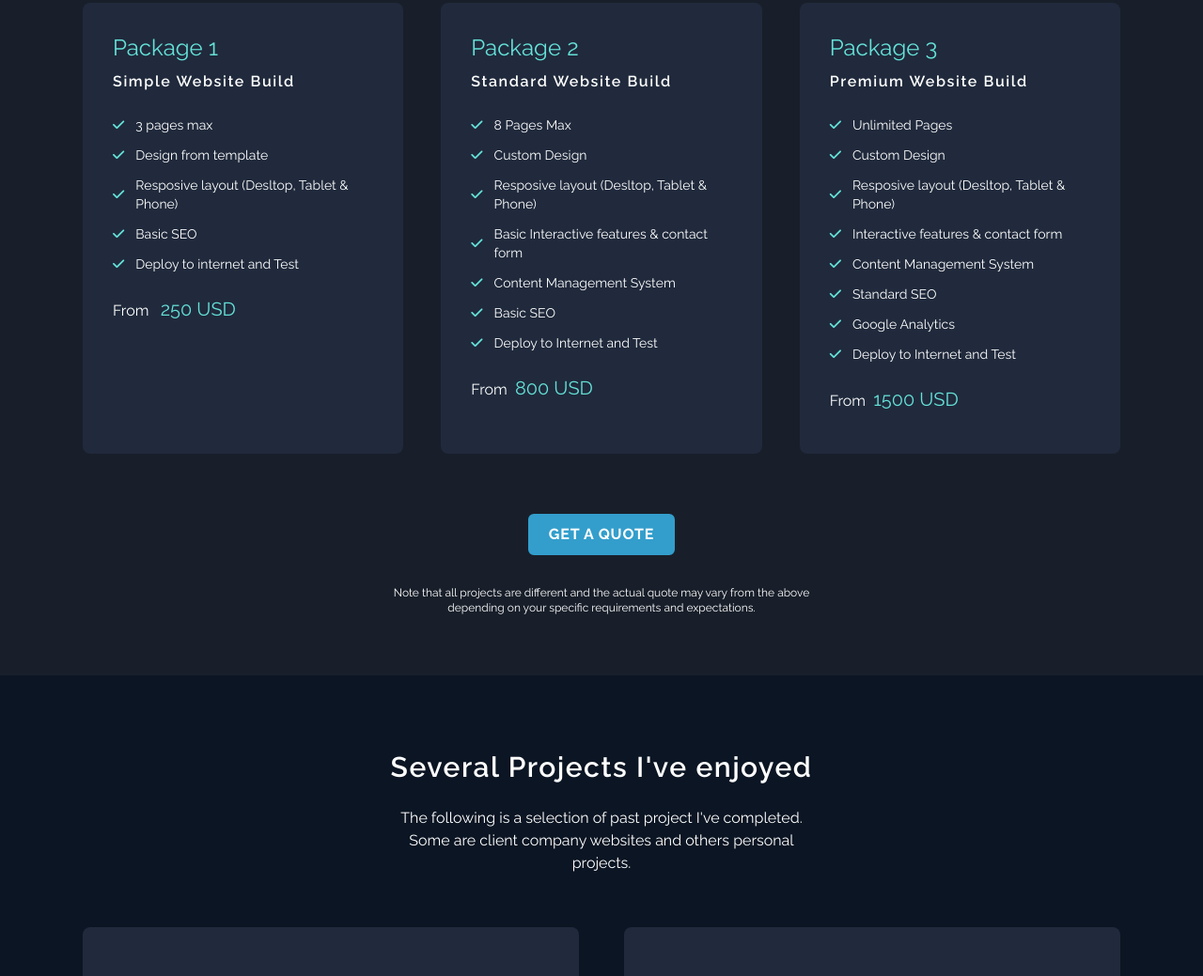
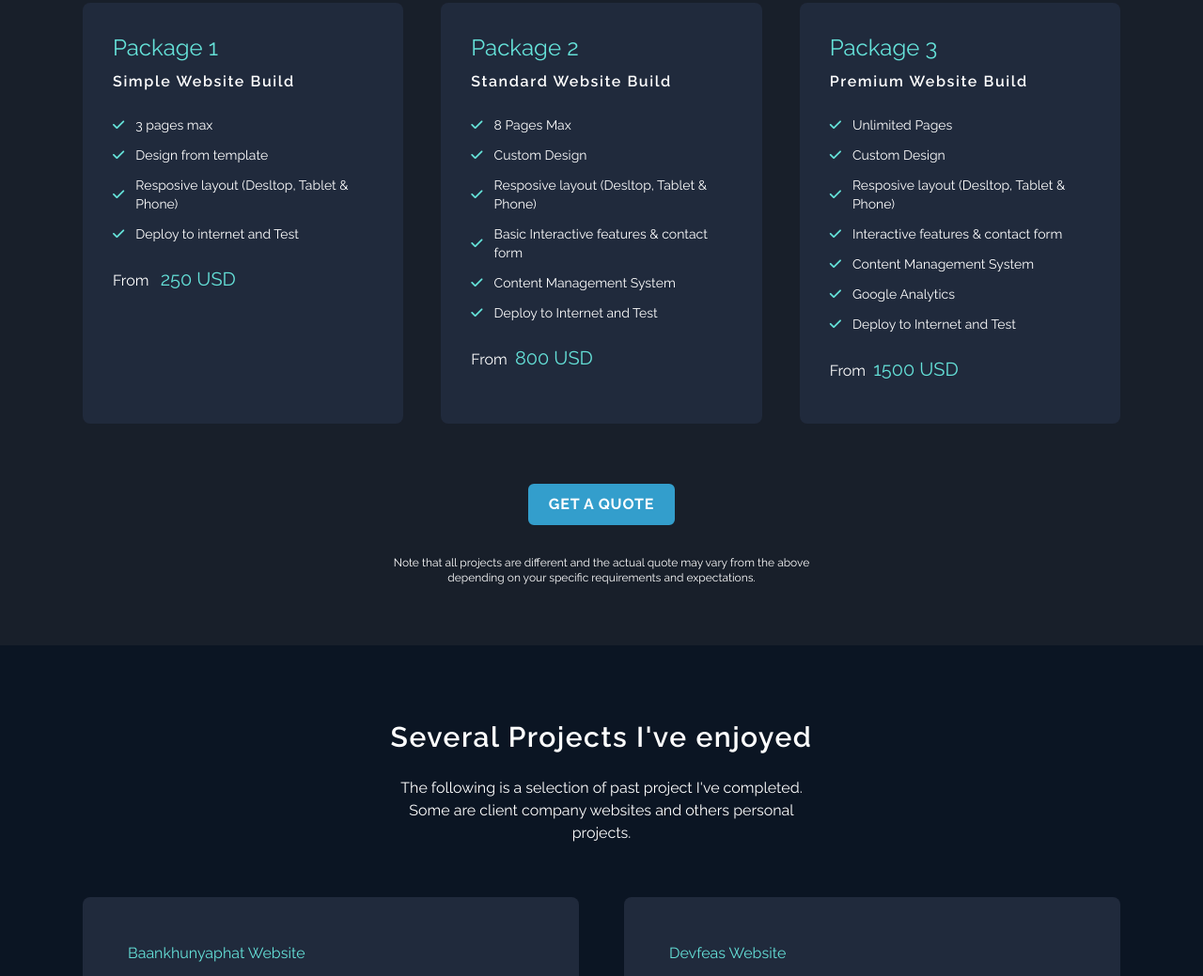
Before and after one commit to tomkrieg108/freelance-site, a website: page index.html in a window 1280 px wide. Shown: the part 853-1892 px from the top of the page at 94% size. Drawn offline with Linux system fonts and the light colour scheme.

Commit message:
Updated packages section

```diff
--- a/index.html
+++ b/index.html
@@ -14,7 +14,7 @@
     <link rel="stylesheet" href="css/style.css" />
     <script src="https://kit.fontawesome.com/912f539c83.js" crossorigin="anonymous" defer></script>
     <script src="js/script.js" defer></script>
-    <title>TK Portfolio website</title>
+    <title>tomkrieg designs</title>
   </head>
   <body class="bg-darkBlue text-white mx-auto">
 
@@ -114,11 +114,11 @@
               <!-- <p>Implement standard SEO</p> -->
                <p>Resposive layout (Desltop, Tablet & Phone)</p>
             </li>
-            <li class="flex justify-start items-center  space-x-3">
+            <!-- <li class="flex justify-start items-center  space-x-3">
               <i class="fa-solid fa-check text-accentCyan"></i>
-              <!-- <p>Implement standard SEO</p> -->
+              <p>Implement standard SEO</p>
                <p>Basic SEO</p>
-            </li>
+            </li> -->
             <li class="flex justify-start items-center  space-x-3">
               <i class="fa-solid fa-check text-accentCyan"></i>
               <p>Deploy to internet and Test</p>
@@ -157,11 +157,11 @@
               <i class="fa-solid fa-check text-accentCyan"></i>
               <p>Content Management System</p>
             </li>
-            <li class="flex justify-start items-center  space-x-3">
+            <!-- <li class="flex justify-start items-center  space-x-3">
               <i class="fa-solid fa-check text-accentCyan"></i>
-              <!-- <p>Implement standard SEO</p> -->
+              <p>Implement standard SEO</p>
               <p>Basic SEO</p>
-            </li>
+            </li> -->
             <li class="flex justify-start items-center  space-x-3">
               <i class="fa-solid fa-check text-accentCyan"></i>
               <p>Deploy to Internet and Test</p>
@@ -200,11 +200,11 @@
               <i class="fa-solid fa-check text-accentCyan"></i>
               <p>Content Management System</p>
             </li>
-            <li class="flex justify-start items-center  space-x-3">
+            <!-- <li class="flex justify-start items-center  space-x-3">
               <i class="fa-solid fa-check text-accentCyan"></i>
-              <!-- <p>Implement standard SEO</p> -->
-              <p>Standard SEO</p>
-            </li>
+              <p>Implement standard SEO</p>
+              <p>Basic SEO</p>
+            </li> -->
             <li class="flex justify-start items-center  space-x-3">
               <i class="fa-solid fa-check text-accentCyan"></i>
               <!-- <p>Implement standard SEO</p> -->
--- a/tailwind.config.js
+++ b/tailwind.config.js
@@ -24,7 +24,7 @@ module.exports = {
       },
 
       spacing: {
-        100: "30rem",
+        100: "28rem",
         128: "32rem",
       },
     },
```
Also changed, not shown: css/style.css.
